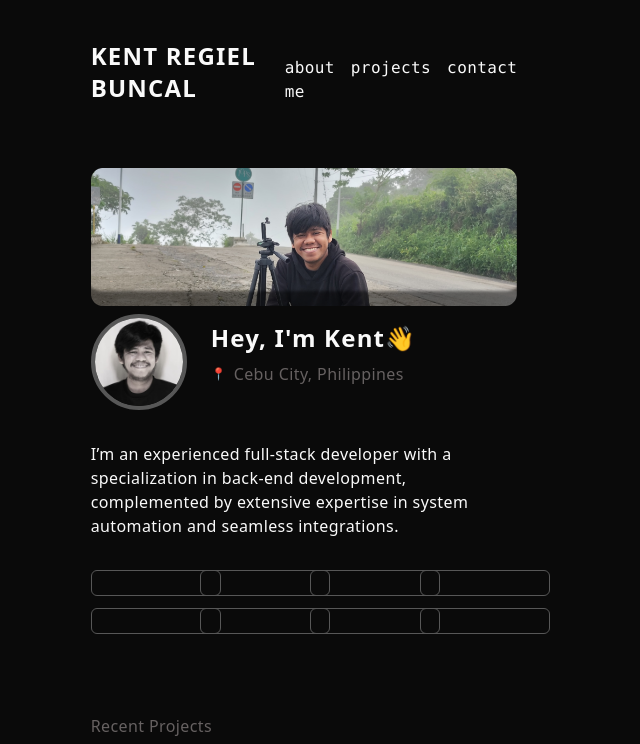
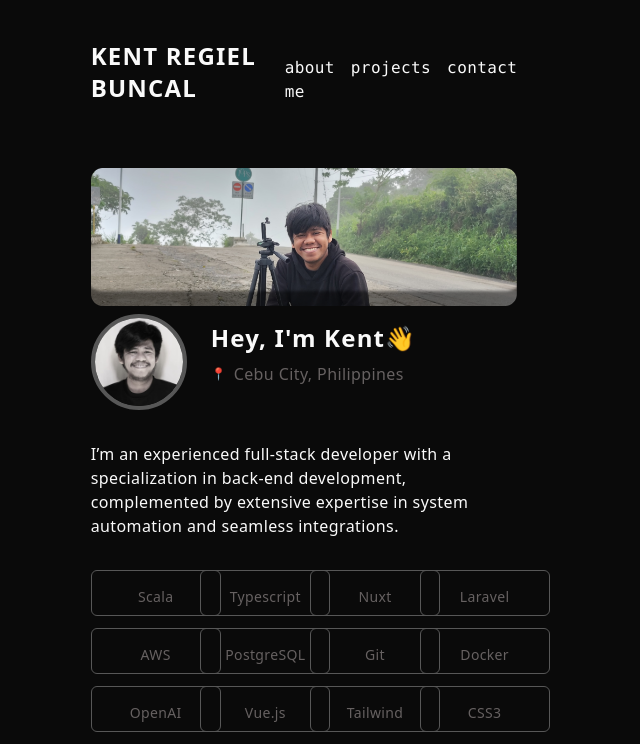
Before and after one commit to xborgkenkent/portfolio, a Vue app: page / in a window 1280 px wide. Shown: the top 744 px of the page, without its empty margins (336-976 px from the left). Built offline with nearby package versions, Linux system fonts and the light colour scheme; grey boxes are pictures that could not be loaded.

Commit message:
update AboutMe component
reusable component

```diff
--- a/src/views/AboutMe.vue
+++ b/src/views/AboutMe.vue
@@ -1,7 +1,26 @@
 <script setup lang="ts">
-import Header from "../components/Header.vue"
 import Tech from "../components/Tech.vue"
 import RecentProject from "../components/RecentProject.vue"
+
+interface Tech {
+    name: string
+    icon: string
+}
+
+const techs: Tech[] = [
+{ name: 'Scala', icon: 'scala.svg' },
+{ name: 'Typescript', icon: 'typescript.svg' },
+{ name: 'Nuxt', icon: 'nuxt.svg' },
+{ name: 'Laravel', icon: 'laravel.svg' },
+{ name: 'AWS', icon: 'aws.svg' },
+{ name: 'PostgreSQL', icon: 'postgresql.svg' },
+{ name: 'Git', icon: 'git.svg' },
+{ name: 'Docker', icon: 'docker.svg' },
+{ name: 'OpenAI', icon: 'openai.svg' },
+  { name: 'Vue.js', icon: 'vuejs.svg' },
+  { name: 'Tailwind', icon: 'tailwind.svg' },
+  { name: 'CSS3', icon: 'css3.svg' },
+  ]
 </script>
 
 <template>
@@ -17,10 +36,6 @@ import RecentProject from "../components/RecentProject.vue"
                     <p class="font-sans font-bold text-2xl text-[#FAFAFA] tracking-wider">Hey, I'm Kent</p>
                     <p class="text-2xl hover:animate-wave">👋</p>
                 </div>
-                <!-- <div class="flex items-center gap-2">
-                    <p class="text-xs">🟢</p>
-                    <p class="font-sans font-thin text-base text-[#666161] tracking-wide">Available for work</p>
-                </div> -->
                 <div class="flex items-center gap-2">
                     <p class="text-xs">📍</p>
                     <p class="font-sans font-thin text-base text-[#666161] tracking-wide">Cebu City, Philippines</p>
@@ -28,16 +43,11 @@ import RecentProject from "../components/RecentProject.vue"
             </div>
         </div>
         <p class="font-sans font-thin text-base pt-8 tracking-wide">I’m an experienced full-stack developer with a specialization in back-end development, complemented  by extensive  expertise in system automation and seamless integrations.</p>
-        <div class="grid grid-cols-4 pt-8 gap-3">
-            <Tech/>
-            <Tech/>
-            <Tech/>
-            <Tech/>
-            <Tech/>
-            <Tech/>
-            <Tech/>
-            <Tech/>
+        <div class="grid grid-cols-4 gap-3 pt-8">
+        <div v-for="(tech, index) in techs" :key="index">
+            <Tech :name="tech.name" :icon-name="tech.icon" />
         </div>
+    </div>
         <div class="flex flex-col gap-2 pt-20">
             <p class="font-sans font-thin text-md text-[#666161] tracking-wide">Recent Projects</p>
             <div class="flex gap-3 justify-between">
```
